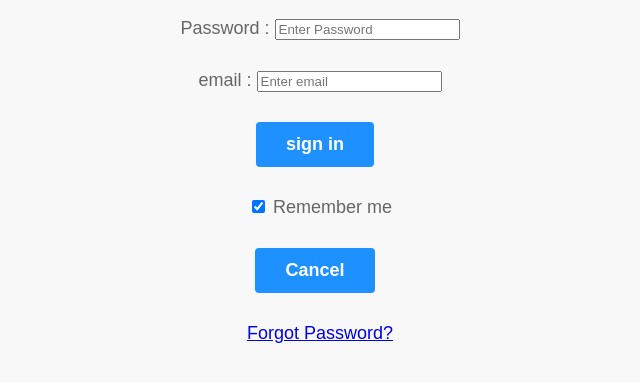
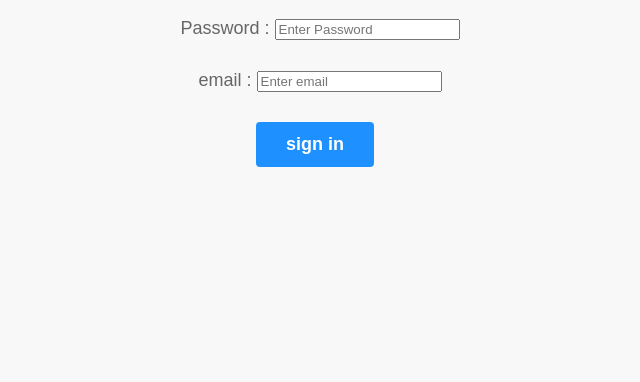
Before and after one commit to dekelmadmon/cyberProject-scheduleAndMeetingManager, a Flask app: page /sign-in-page in a window 1280 px wide. Shown: the part 185-567 px from the top of the page, without its empty margins (320-960 px from the left). Run offline with Flask 2, Linux system fonts and the light colour scheme; parts of the project's set-up code (start-up, migrations or seed data) failed here and were passed over.

Commit message:
full project u fuckers removed uneccecery parts and auto the function for recive meetings

```diff
--- a/clientSide/templates/login.html
+++ b/clientSide/templates/login.html
@@ -16,7 +16,7 @@
       <input id="email-login" type="text" align="center" placeholder="email" required>
       <input id="password-login" type="password" align="center" placeholder="Password" required>
       <button id="submit-login" align="center">login</button>
-      <p class="forgot" align="center"><a href="#">Forgot Password?</a></p>
+
   </div>
 
 </body>
--- a/clientSide/templates/sign_in.html
+++ b/clientSide/templates/sign_in.html
@@ -24,11 +24,6 @@
 
         <p><button id="submit-sign-in" >sign in</button></p>
 
-        <p><input type="checkbox" checked="checked"> Remember me</p>
-
-        <p><button type="button" class="cancelbtn"> Cancel</button></p>
-
-        <p class="forgot" align="center"><a href="#">Forgot Password?</a></p>
     </div>
 
 </body>
```
